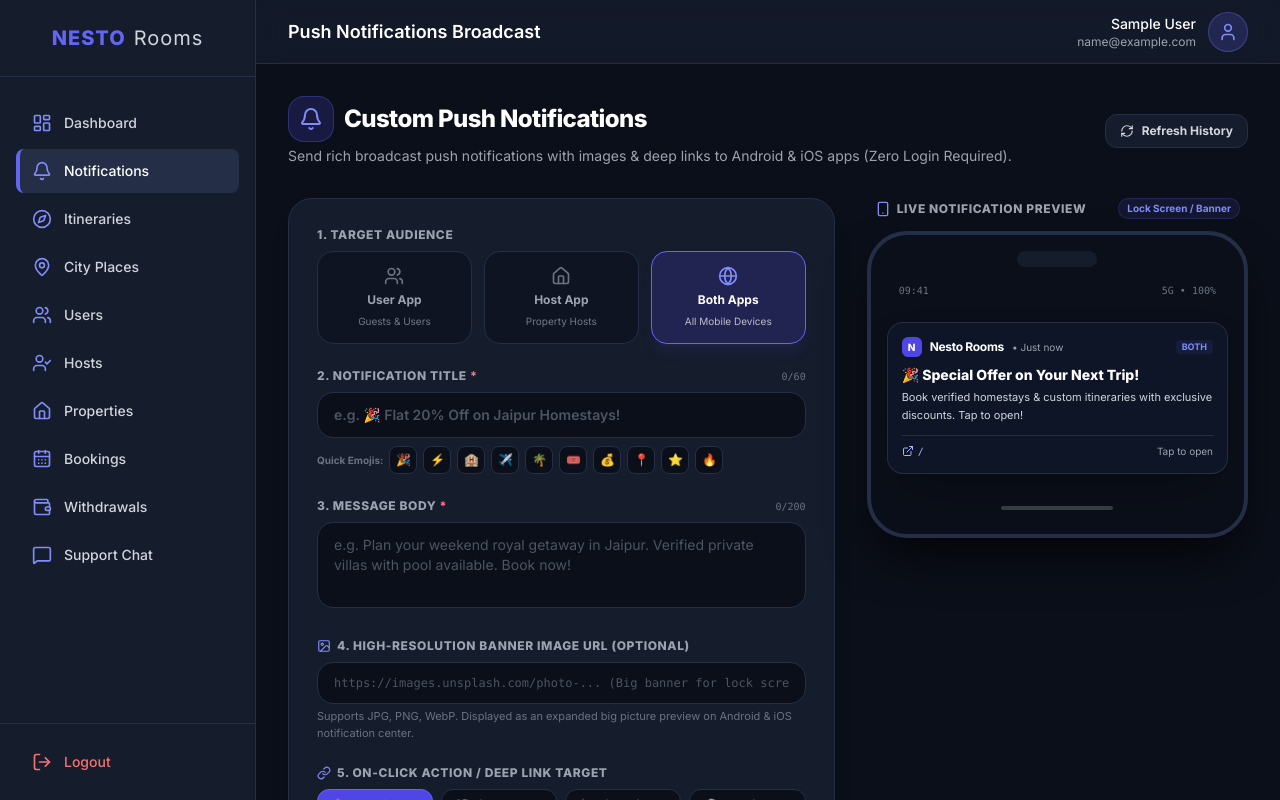
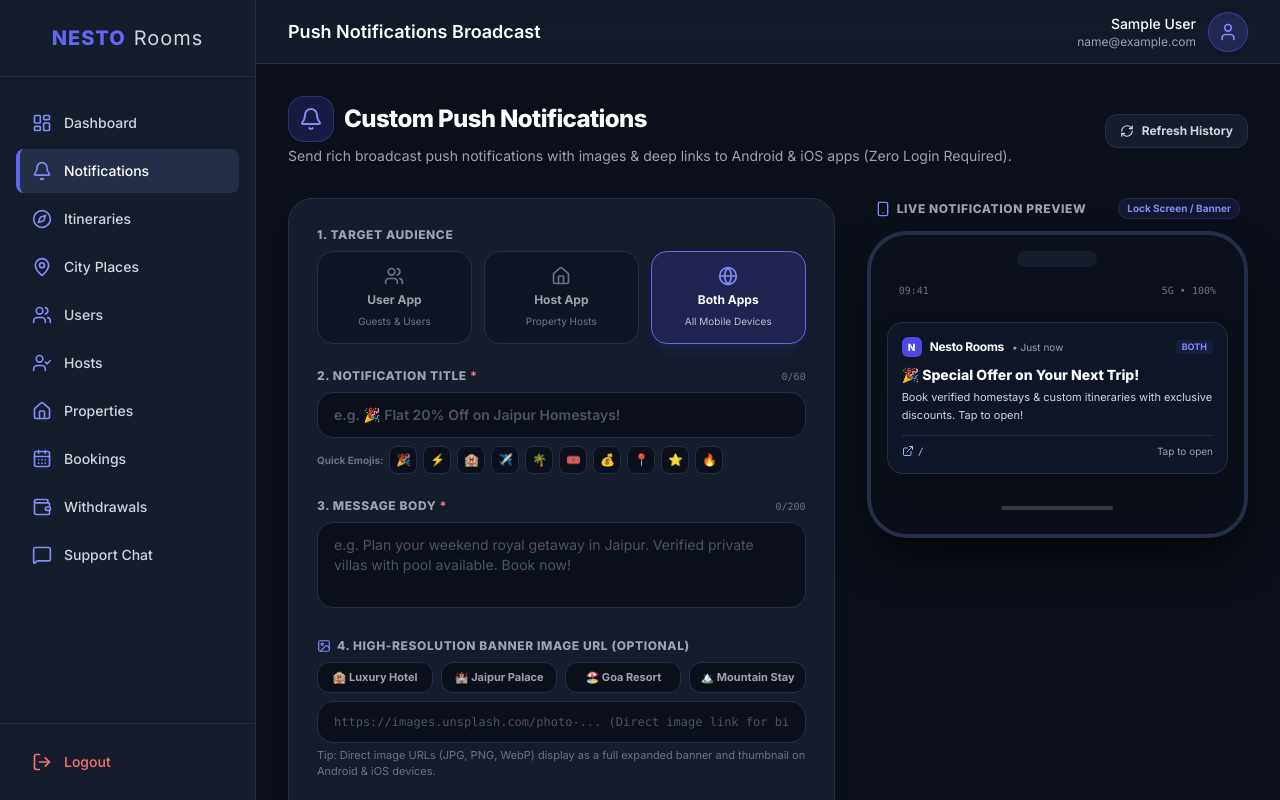
Before and after one commit to nestorooms-ai/nesto-admin-website, a React (Vite) app: page /notifications in a window 1280 px wide. Shown: the top 800 px of the page. Built offline with nearby package versions, Linux system fonts and the light colour scheme; no server answers; sample sign-in values are in the browser's storage.

Commit message:
minor change

```diff
--- a/src/pages/Notifications.jsx
+++ b/src/pages/Notifications.jsx
@@ -27,6 +27,13 @@ const DEEP_LINK_PRESETS = [
   { label: '🛌 Search Stays & Rooms', path: '/search-results' },
   { label: '🎁 Deals & Offers', path: '/offers' },
   { label: '👤 Account / Profile', path: '/account' },
+];
+
+const IMAGE_PRESETS = [
+  { label: '🏨 Luxury Hotel', url: 'https://images.unsplash.com/photo-1566073771259-6a8506099945?auto=format&fit=crop&w=1200&q=80' },
+  { label: '🏰 Jaipur Palace', url: 'https://images.unsplash.com/photo-1599661046289-e31897846e41?auto=format&fit=crop&w=1200&q=80' },
+  { label: '🏖️ Goa Resort', url: 'https://images.unsplash.com/photo-1512343879784-a960bf40e7f2?auto=format&fit=crop&w=1200&q=80' },
+  { label: '🏔️ Mountain Stay', url: 'https://images.unsplash.com/photo-1502784444187-359ac186c5bb?auto=format&fit=crop&w=1200&q=80' },
 ];
 
 export default function Notifications() {
@@ -295,19 +302,49 @@ export default function Notifications() {
 
             {/* 4. Banner Image URL (Optional) */}
             <div>
-              <label className="block text-xs font-extrabold uppercase tracking-wider text-gray-400 mb-2 flex items-center gap-1.5">
-                <ImageIcon className="w-3.5 h-3.5 text-indigo-400" />
-                4. High-Resolution Banner Image URL (Optional)
-              </label>
+              <div className="flex items-center justify-between mb-2">
+                <label className="block text-xs font-extrabold uppercase tracking-wider text-gray-400 flex items-center gap-1.5">
+                  <ImageIcon className="w-3.5 h-3.5 text-indigo-400" />
+                  4. High-Resolution Banner Image URL (Optional)
+                </label>
+                {imageUrl && (
+                  <button
+                    type="button"
+                    onClick={() => setImageUrl('')}
+                    className="text-[10px] text-rose-400 hover:underline cursor-pointer"
+                  >
+                    Clear Image
+                  </button>
+                )}
+              </div>
+
+              {/* Presets */}
+              <div className="grid grid-cols-2 sm:grid-cols-4 gap-2 mb-2">
+                {IMAGE_PRESETS.map((preset) => (
+                  <button
+                    key={preset.url}
+                    type="button"
+                    onClick={() => setImageUrl(preset.url)}
+                    className={`px-2.5 py-1.5 rounded-xl border text-[11px] font-bold truncate transition cursor-pointer ${
+                      imageUrl === preset.url
+                        ? 'bg-indigo-600 text-white border-indigo-500'
+                        : 'bg-[#0b0f19] text-gray-400 border-[#242f47] hover:text-white'
+                    }`}
+                  >
+                    {preset.label}
+                  </button>
+                ))}
+              </div>
+
               <input
                 type="url"
                 value={imageUrl}
                 onChange={(e) => setImageUrl(e.target.value)}
-                placeholder="https://images.unsplash.com/photo-... (Big banner for lock screen)"
+                placeholder="https://images.unsplash.com/photo-... (Direct image link for big banner)"
                 className="w-full px-4 py-3 rounded-2xl bg-[#0b0f19] border border-[#242f47] text-white text-xs font-mono placeholder-gray-600 focus:outline-none focus:border-indigo-500 focus:ring-1 focus:ring-indigo-500 transition"
               />
               <p className="text-[11px] text-gray-500 mt-1">
-                Supports JPG, PNG, WebP. Displayed as an expanded big picture preview on Android & iOS notification center.
+                Tip: Direct image URLs (JPG, PNG, WebP) display as a full expanded banner and thumbnail on Android & iOS devices.
               </p>
             </div>
 
```
